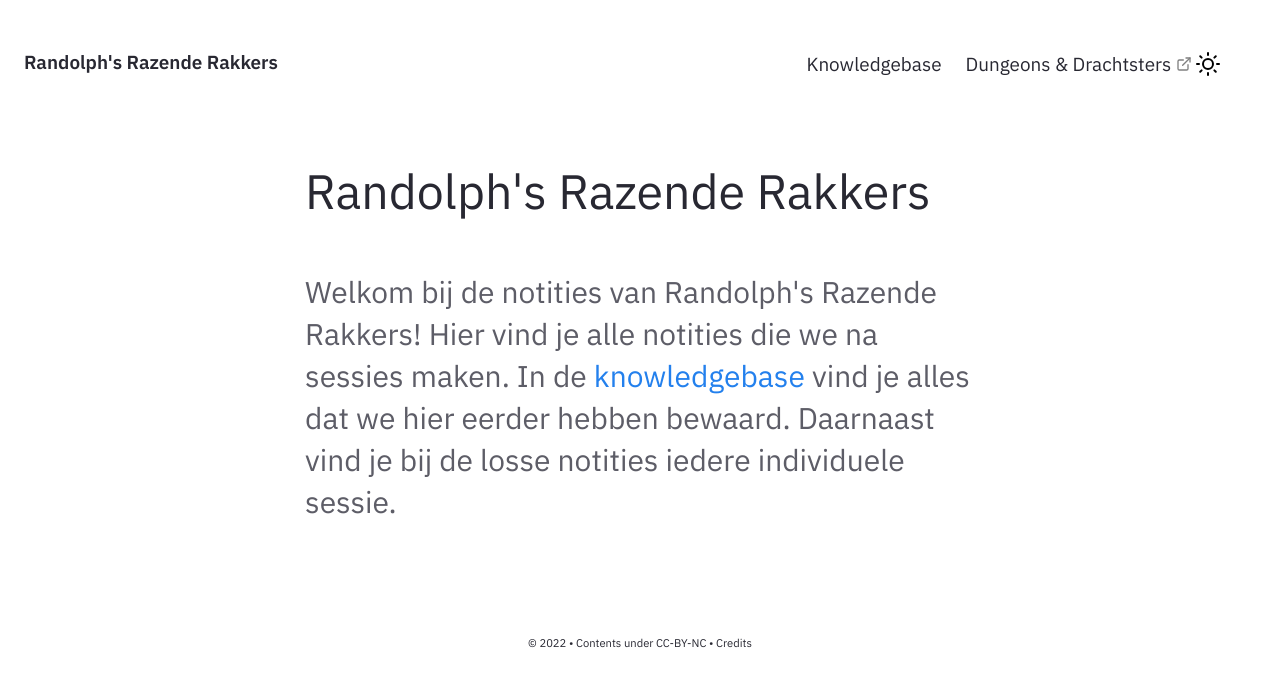
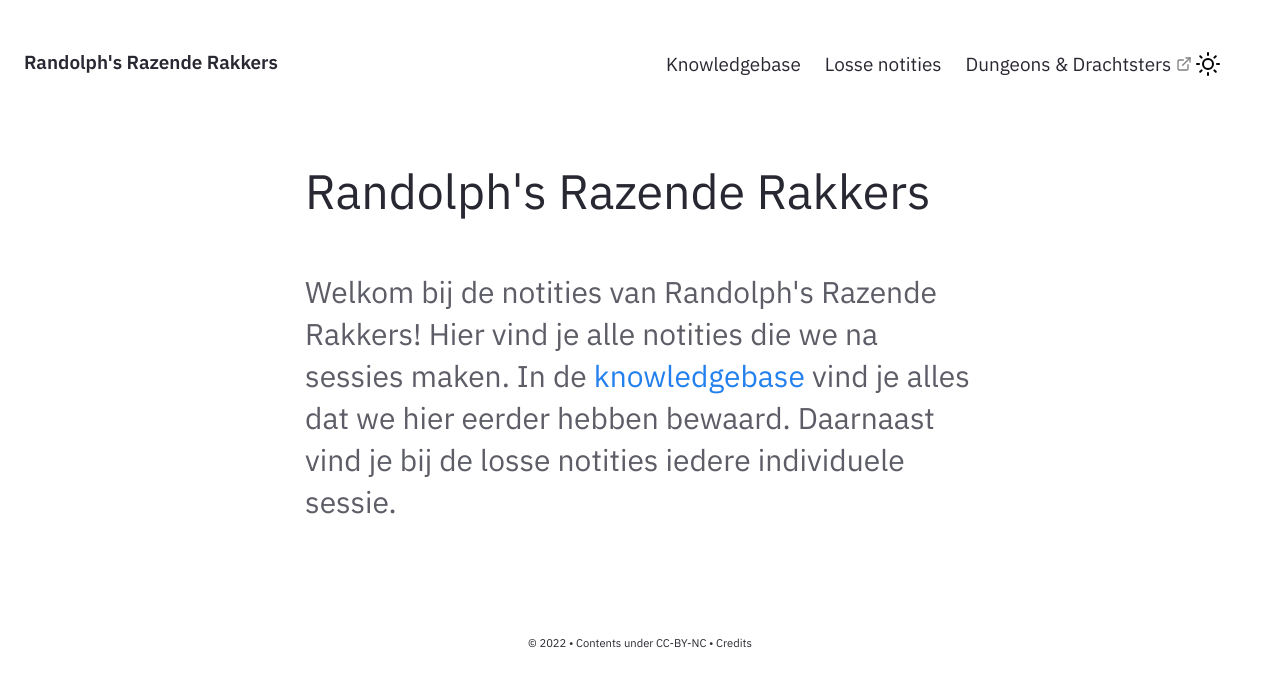
Before and after one commit to basvroegop/rrr, a Jekyll site: the page built from pages/index.md, in a window 1280 px wide. Shown: the top 687 px of the page. Built offline with Jekyll 4.4.1, drawn with Linux system fonts in a browser that asks for light colours.

Commit message:
Updated navbar.

```diff
--- a/_includes/Nav.html
+++ b/_includes/Nav.html
@@ -56,6 +56,9 @@
         <a href="{{'/notes' | relative_url}}" class="navbar-item">
           Knowledgebase
         </a>
+        <a href="{{'/note/overzicht-losse-notities' | relative_url}}" class="navbar-item">
+          Losse notities
+        </a>
         <a href="https://dndrachtsters.nl/"  target="_blank" class="navbar-item">
           Dungeons & Drachtsters
         </a>
```
